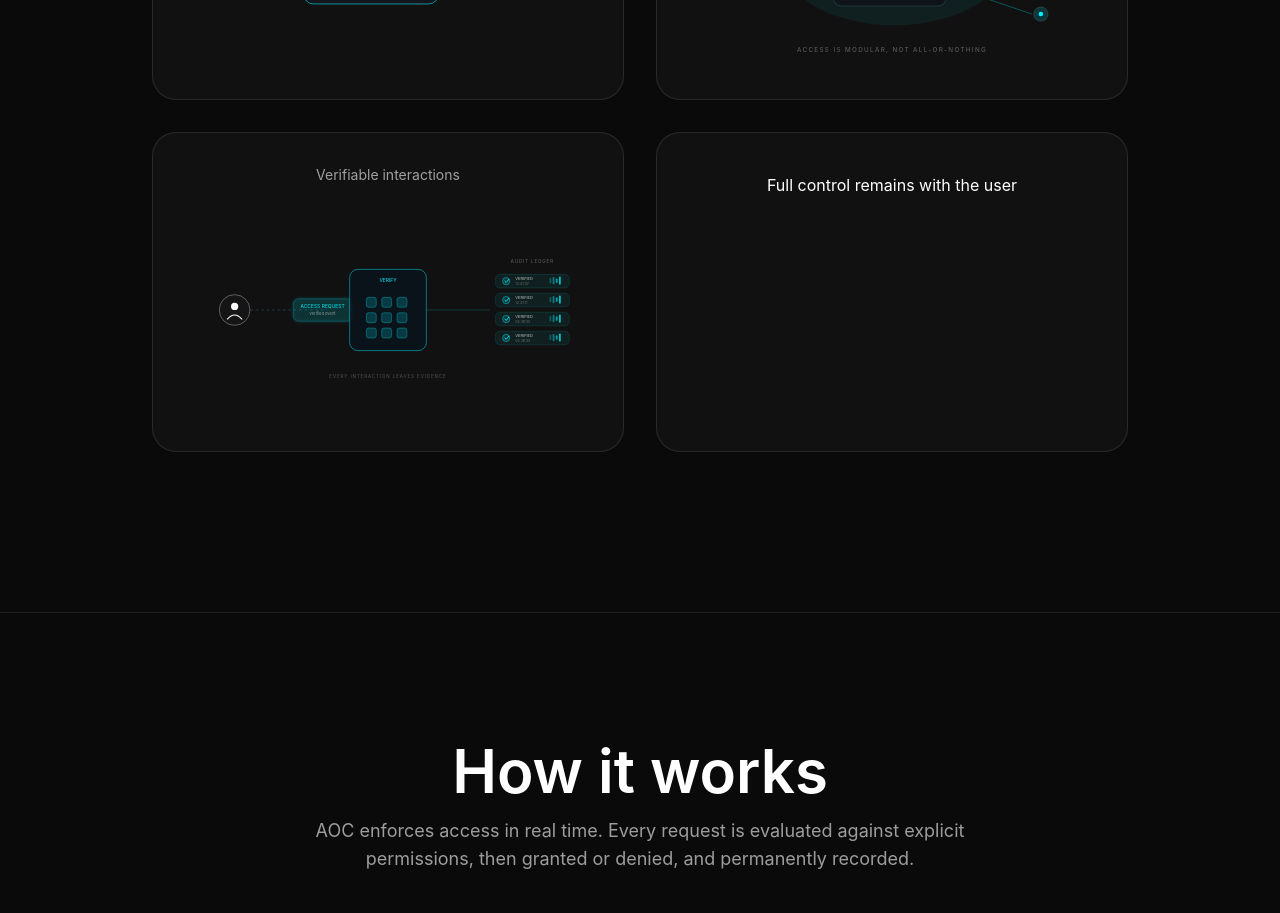
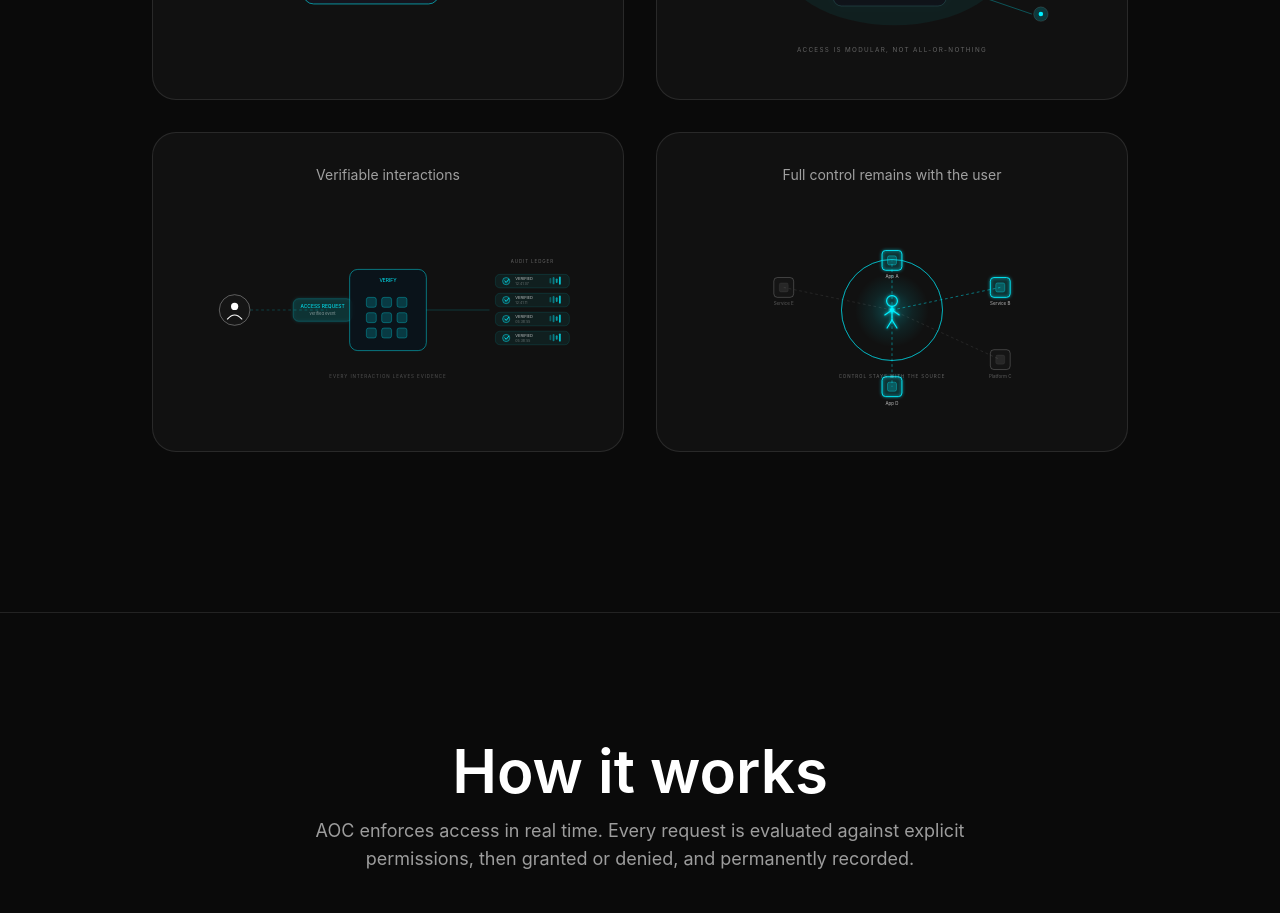
Before and after one commit to Architects-of-Change-Protocol/Architects_of_Change_Protocol, a React (Vite) app in the folder frontend/app/: page / in a window 1280 px wide. Shown: the part 2800-3713 px from the top of the page. Built offline with nearby package versions, Linux system fonts and the light colour scheme.

Commit message:
feat(landing): add full control animation to solution section

```diff
--- a/frontend/app/src/landing/AocLandingPage.tsx
+++ b/frontend/app/src/landing/AocLandingPage.tsx
@@ -8,6 +8,7 @@ import { BlindTrustAnimation } from './components/BlindTrustAnimation';
 import { ModularPermissionsAnimation } from './components/ModularPermissionsAnimation';
 import { ExplicitConsentAnimation } from './components/ExplicitConsentAnimation';
 import { VerifiableInteractionsAnimation } from './components/VerifiableInteractionsAnimation';
+import { FullControlAnimation } from './components/FullControlAnimation';
 
 export const renderAocLandingPage = () => {
   return (
@@ -139,8 +140,11 @@ export const renderAocLandingPage = () => {
                 <VerifiableInteractionsAnimation />
               </div>
             </article>
-            <article className="bg-white/[0.03] border border-white/10 rounded-3xl p-10 hover:-translate-y-1 transition">
-              Full control remains with the user
+            <article className="bg-white/[0.03] border border-white/10 rounded-3xl p-8 hover:-translate-y-1 transition min-h-[320px] flex flex-col">
+              <div className="text-sm text-white/60 mb-4">Full control remains with the user</div>
+              <div className="flex-1 flex items-center justify-center">
+                <FullControlAnimation />
+              </div>
             </article>
           </div>
         </div>
--- /dev/null
+++ b/frontend/app/src/landing/components/FullControlAnimation.tsx
@@ -0,0 +1,214 @@
+import { useEffect, useState } from "react";
+
+type NodeItem = {
+  id: number;
+  label: string;
+  x: number;
+  y: number;
+  active: boolean;
+};
+
+const NODES: NodeItem[] = [
+  { id: 1, label: "App A",     x: 450, y: 70,  active: true  },
+  { id: 2, label: "Service B", x: 690, y: 130, active: true  },
+  { id: 3, label: "Platform C",x: 690, y: 290, active: false },
+  { id: 4, label: "App D",     x: 450, y: 350, active: true  },
+  { id: 5, label: "Service E", x: 210, y: 130, active: false },
+];
+
+export function FullControlAnimation() {
+  const [step, setStep] = useState(0);
+
+  useEffect(() => {
+    const interval = setInterval(() => {
+      setStep((s) => (s + 1) % 6);
+    }, 1100);
+
+    return () => clearInterval(interval);
+  }, []);
+
+  return (
+    <svg viewBox="0 0 900 360" className="w-full h-full">
+      <defs>
+        <filter id="controlGlow" x="-50%" y="-50%" width="200%" height="200%">
+          <feGaussianBlur stdDeviation="4" result="blur" />
+          <feMerge>
+            <feMergeNode in="blur" />
+            <feMergeNode in="SourceGraphic" />
+          </feMerge>
+        </filter>
+
+        <radialGradient id="controlAura">
+          <stop offset="0%" stopColor="#00f0ff" stopOpacity="0.26" />
+          <stop offset="55%" stopColor="#00f0ff" stopOpacity="0.08" />
+          <stop offset="100%" stopColor="#00f0ff" stopOpacity="0" />
+        </radialGradient>
+      </defs>
+
+      {/* user aura */}
+      <circle
+        cx="450"
+        cy="180"
+        r={step >= 4 ? 82 : 68}
+        fill="url(#controlAura)"
+        opacity={step >= 1 ? 1 : 0}
+      >
+        {step >= 4 && (
+          <animate
+            attributeName="r"
+            values="76;88;76"
+            dur="1.8s"
+            repeatCount="indefinite"
+          />
+        )}
+      </circle>
+
+      {/* control ring */}
+      {step >= 3 && (
+        <circle
+          cx="450"
+          cy="180"
+          r="112"
+          fill="none"
+          stroke="rgba(0,240,255,0.28)"
+          strokeWidth="1.5"
+        >
+          <animate
+            attributeName="opacity"
+            values="0.18;0.38;0.18"
+            dur="1.8s"
+            repeatCount="indefinite"
+          />
+        </circle>
+      )}
+
+      {/* user */}
+      {step >= 1 && (
+        <g filter="url(#controlGlow)">
+          <circle cx="450" cy="160" r="12" fill="none" stroke="#00f0ff" strokeWidth="2.5" />
+          <line x1="450" y1="172" x2="450" y2="202" stroke="#00f0ff" strokeWidth="2.5" strokeLinecap="round" />
+          <line x1="450" y1="180" x2="434" y2="191" stroke="#00f0ff" strokeWidth="2.5" strokeLinecap="round" />
+          <line x1="450" y1="180" x2="466" y2="191" stroke="#00f0ff" strokeWidth="2.5" strokeLinecap="round" />
+          <line x1="450" y1="202" x2="439" y2="220" stroke="#00f0ff" strokeWidth="2.5" strokeLinecap="round" />
+          <line x1="450" y1="202" x2="461" y2="220" stroke="#00f0ff" strokeWidth="2.5" strokeLinecap="round" />
+        </g>
+      )}
+
+      {/* connections */}
+      {step >= 2 &&
+        NODES.map((node) => {
+          const isActive = node.active && step >= 4;
+          return (
+            <g key={`line-${node.id}`}>
+              <line
+                x1="450"
+                y1="180"
+                x2={node.x}
+                y2={node.y}
+                stroke={isActive ? "rgba(0,240,255,0.62)" : "rgba(255,255,255,0.12)"}
+                strokeWidth="1.6"
+                strokeDasharray="6 6"
+              >
+                {isActive && (
+                  <animate
+                    attributeName="stroke-dashoffset"
+                    values="0;-12"
+                    dur="1s"
+                    repeatCount="indefinite"
+                  />
+                )}
+              </line>
+
+              {isActive && step >= 5 && (
+                <circle cx="450" cy="180" r="4" fill="#00f0ff" filter="url(#controlGlow)">
+                  <animate attributeName="cx" values={`450;${node.x}`} dur="0.9s" begin={`${node.id * 0.15}s`} repeatCount="indefinite" />
+                  <animate attributeName="cy" values={`180;${node.y}`} dur="0.9s" begin={`${node.id * 0.15}s`} repeatCount="indefinite" />
+                  <animate attributeName="opacity" values="0;1;1;0" dur="0.9s" begin={`${node.id * 0.15}s`} repeatCount="indefinite" />
+                </circle>
+              )}
+            </g>
+          );
+        })}
+
+      {/* nodes */}
+      {step >= 2 &&
+        NODES.map((node) => {
+          const active = node.active && step >= 4;
+          return (
+            <g key={node.id} transform={`translate(${node.x},${node.y})`}>
+              <rect
+                x="-22"
+                y="-22"
+                width="44"
+                height="44"
+                rx="8"
+                fill={active ? "rgba(0,240,255,0.08)" : "rgba(255,255,255,0.02)"}
+                stroke={active ? "#00f0ff" : "rgba(255,255,255,0.22)"}
+                strokeWidth="2"
+                filter={active ? "url(#controlGlow)" : undefined}
+              >
+                {active && (
+                  <animate
+                    attributeName="opacity"
+                    values="0.75;1;0.75"
+                    dur="1.8s"
+                    repeatCount="indefinite"
+                  />
+                )}
+              </rect>
+
+              <rect
+                x="-10"
+                y="-10"
+                width="20"
+                height="20"
+                rx="4"
+                fill={active ? "rgba(0,240,255,0.22)" : "rgba(255,255,255,0.08)"}
+                stroke={active ? "rgba(0,240,255,0.7)" : "rgba(255,255,255,0.12)"}
+              />
+
+              <text
+                x="0"
+                y="40"
+                textAnchor="middle"
+                fill={active ? "rgba(255,255,255,0.72)" : "rgba(255,255,255,0.32)"}
+                fontSize="10"
+              >
+                {node.label}
+              </text>
+            </g>
+          );
+        })}
+
+      {/* pulse ring */}
+      {step >= 4 && (
+        <circle
+          cx="450"
+          cy="180"
+          r="112"
+          fill="none"
+          stroke="#00f0ff"
+          strokeWidth="2"
+          opacity="0.7"
+        >
+          <animate attributeName="r" values="90;145" dur="1.2s" repeatCount="indefinite" />
+          <animate attributeName="opacity" values="0.7;0" dur="1.2s" repeatCount="indefinite" />
+        </circle>
+      )}
+
+      {/* label */}
+      {step >= 5 && (
+        <text
+          x="450"
+          y="330"
+          textAnchor="middle"
+          fill="rgba(255,255,255,0.36)"
+          fontSize="10"
+          letterSpacing="2"
+        >
+          CONTROL STAYS WITH THE SOURCE
+        </text>
+      )}
+    </svg>
+  );
+}
```
